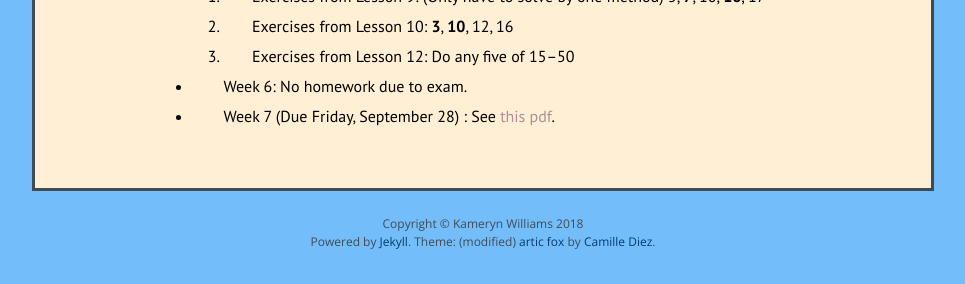
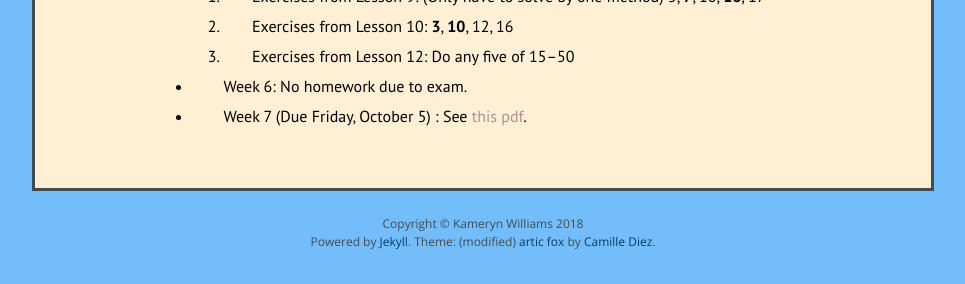
Before and after one commit to kamerynjw/kamerynjw.github.io, a Jekyll site: the page built from teaching/2018/math302.md, in a window 1280 px wide. Shown: the part 1780-2064 px from the top of the page, without its empty margins (157-1122 px from the left). Built offline with Jekyll 4.4.1, drawn with Linux system fonts in a browser that asks for light colours; nearby versions of some CDN libraries; formulas are drawn with MathJax 3.

Commit message:
fixed typo on due date

```diff
--- a/teaching/2018/math302.md
+++ b/teaching/2018/math302.md
@@ -67,4 +67,4 @@ I will grade from among the bolded or starred problems.
 
 * Week 6: No homework due to exam.
 
-* Week 7 (Due Friday, September 28) : See [this pdf]({{ page.url }}h7.pdf).
+* Week 7 (Due Friday, October 5) : See [this pdf]({{ page.url }}h7.pdf).
```
